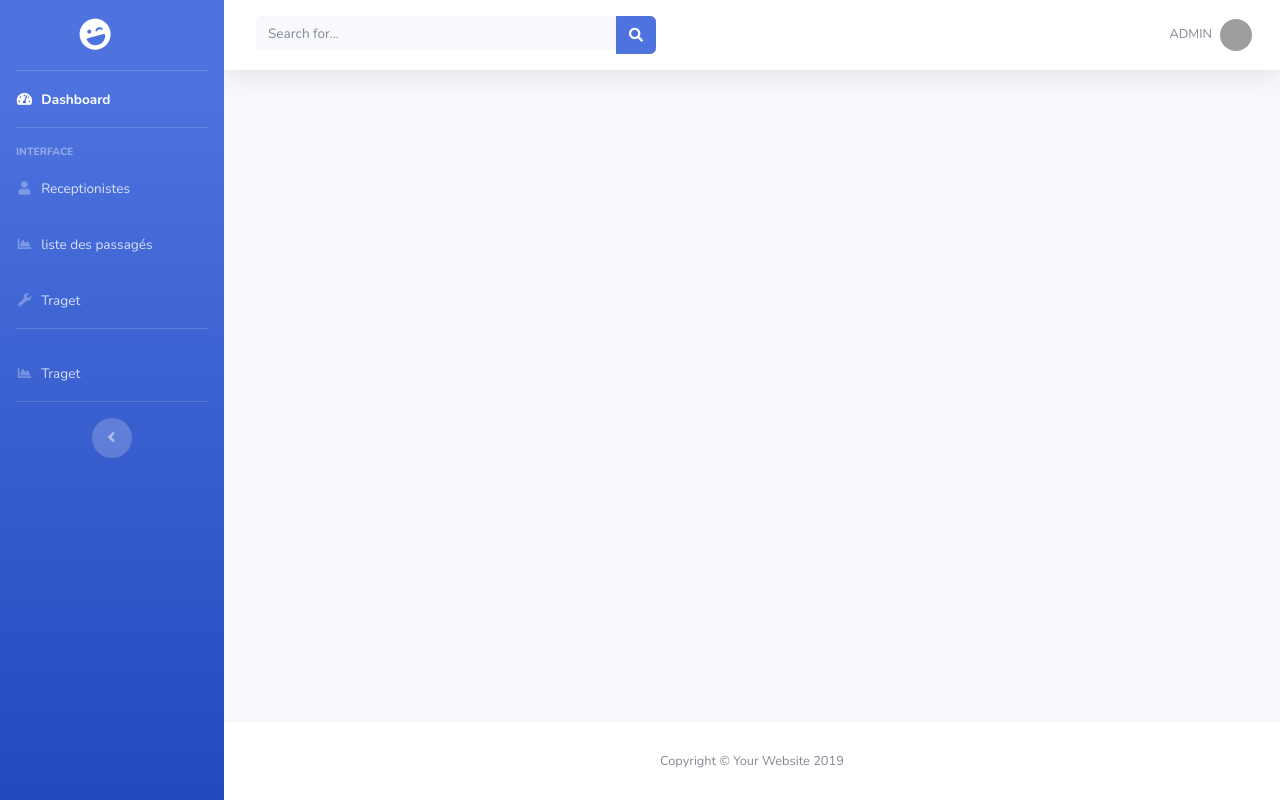
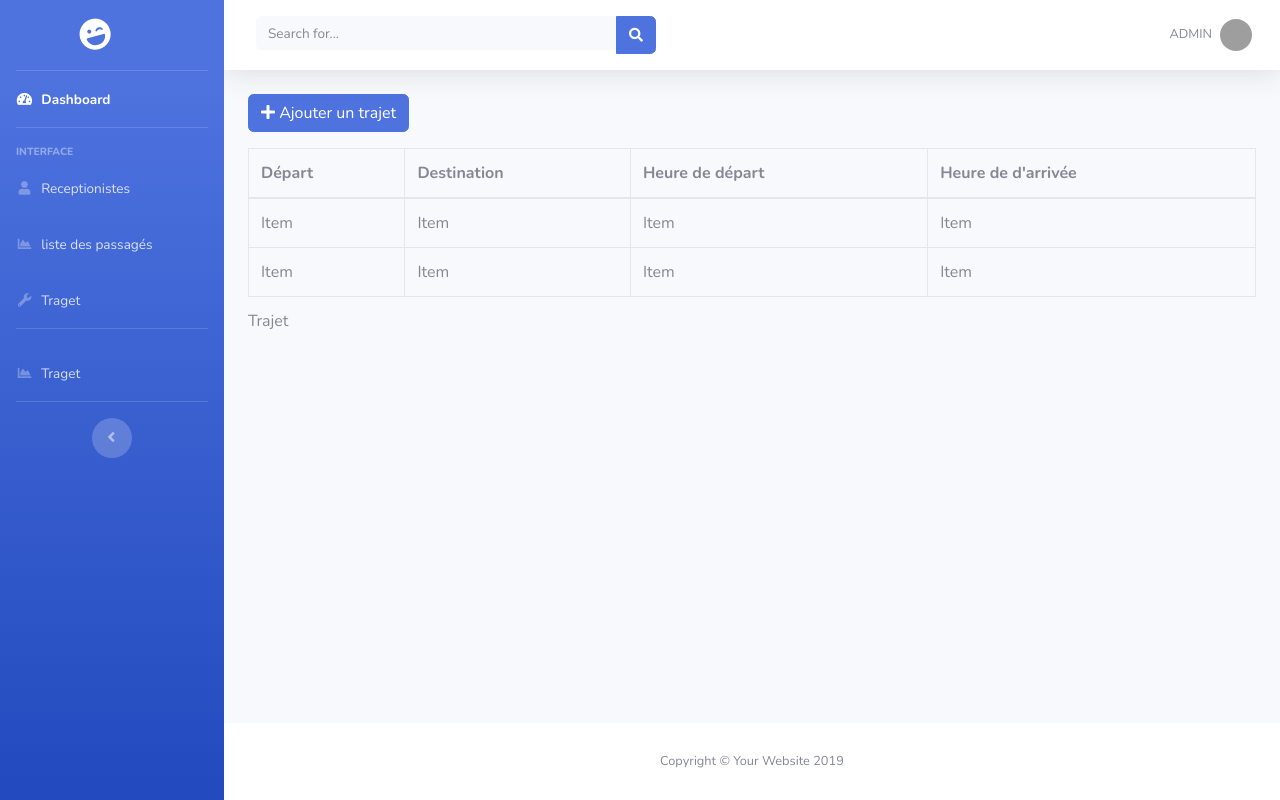
Before and after one commit to francis-tg/bus_transport_app, a PHP site: page /trajet in a window 1280 px wide. Run offline with PHP 8.4, Linux system fonts and the light colour scheme; data that the repository does not hold is empty; grey boxes are pictures that could not be loaded.

Commit message:
fix blank page2

```diff
--- a/Controllers/Admin.php
+++ b/Controllers/Admin.php
@@ -12,7 +12,7 @@ class Admin extends ORM
 
         $role = $this->select("role", ["*"]);
 
-       return  View::render("admin/index", ["users" => $users, "roles" => $role]);
+       View::render("admin/index", ["title"=>"Admin","users" => $users, "roles" => $role]);
 
     }
 
--- a/Controllers/Trajet.php
+++ b/Controllers/Trajet.php
@@ -13,6 +13,6 @@ class Trajet extends Destination{
         return $this->addDestination($data);
     }
     function Home(){
-        View::render("admin/trajet");
+        View::render("admin/trajet",["title"=>"Admin | Trajets"]);
     }
 }
--- a/backend/index.php
+++ b/backend/index.php
@@ -1 +1,6 @@
 <?php
+
+include("database.php");
+
+$db = new database();
+$db->start();
--- a/src/ORM/ORM.php
+++ b/src/ORM/ORM.php
@@ -14,7 +14,7 @@ class ORM extends db
        * @return void
        */
 
-    public function createTable(string $table_name, array $fields)
+    public function createTable(string $table_name, array $fields )
     {
         // Start building the SQL query
         $query = "CREATE TABLE IF NOT EXISTS $table_name (\n";
@@ -39,8 +39,19 @@ class ORM extends db
      */
     public function createRelationship(string $table_name, string $field_name,string  $related_table, string $related_field)
     {
+        $fq = "SELECT table_name,
+            column_name,
+            referenced_table_name,
+            referenced_column_name
+            FROM information_schema.key_column_usage
+            WHERE table_name='$table_name' AND referenced_table_name = '$related_table'";
+        $f = $this->pdo->prepare($fq);
+        $f->execute();
+        if(empty($f->fetch()["referenced_table_name"])==true){
             $query = "ALTER TABLE $table_name ADD FOREIGN KEY ($field_name) REFERENCES $related_table($related_field) ON DELETE CASCADE ON UPDATE CASCADE";
             $this->pdo->exec($query);
+
+        }
     }
     /**
      * Summary of addColumn
--- a/src/ORM/db.php
+++ b/src/ORM/db.php
@@ -9,7 +9,7 @@ class db {
     public $message;
     const DB_NAME = "transport_db";
     const USERNAME = "root";
-    const PWD = "";
+    const PWD = "cyberlyne";
     const HOST = "127.0.0.1";
 
 
--- a/views/admin/index.shadow.php
+++ b/views/admin/index.shadow.php
@@ -1,5 +1,6 @@
 
 {% extends ../views/layouts/main.shadow.php %}
+{% block title %}{{ $title }}{% endblock %}
 {% block content %}
 <!-- Begin Page Content -->
 <div class="container-fluid">
--- a/views/admin/trajet.shadow.php
+++ b/views/admin/trajet.shadow.php
@@ -1,4 +1,88 @@
 {% extends ../views/layouts/main.shadow.php %}
+{% block title %}{{ $title }}{% endblock %}
 {% block content %}
 
+<div class="container-sm container-fluid">
+   <div class="mb-3">
+    <button class="btn btn-primary" data-toggle="modal" data-target="#addTrajet"><i class="fas fa-plus"></i> Ajouter un trajet
+    </button>
+   </div>
+
+    <div class="table-responsive">
+    <table class="table table-striped-columns
+    table-bordered">
+        <thead>
+            <caption>Trajet</caption>
+            <tr>
+                <th>Départ</th>
+                <th>Destination</th>
+                <th>Heure de départ</th>
+                <th>Heure de d'arrivée</th>
+            </tr>
+            </thead>
+            <tbody class="table-group-divider">
+                <tr >
+                    <td scope="row">Item</td>
+                    <td>Item</td>
+                    <td>Item</td>
+                    <td>Item</td>
+                </tr>
+                <tr >
+                    <td scope="row">Item</td>
+                    <td>Item</td>
+                    <td>Item</td>
+                    <td>Item</td>
+                </tr>
+            </tbody>
+            <tfoot>
+
+            </tfoot>
+    </table>
+</div>
+</div>
+
+<div class="modal fade" id="addTrajet" tabindex="-1" data-backdrop="static" data-keyboard="false" role="dialog" aria-labelledby="addTrajetId" aria-hidden="true">
+    <div class="modal-dialog modal-dialog-scrollable modal-dialog-centered modal-md" role="document">
+        <div class="modal-content">
+                <div class="modal-header">
+                    <h5 class="modal-title" id="addTrajetId">Ajouter un trajet</h5>
+                        <button type="button" class="btn-close" data-dismiss="modal" aria-label="Close"></button>
+                </div>
+                <div class="modal-body">
+                    <form method="post">
+                        <div class="form-group">
+                    <label> Départ </label>
+                    <input type="text" name="depart" id="depart" class="form-control" placeholder="depart">
+                </div>
+                <div class="form-group">
+                    <label>Prenom</label>
+                    <input type="text" name="arrive" id="arrive" class="form-control" placeholder="arrive">
+                </div>
+                <div class="form-group">
+                    <label>Heure Départ</label>
+                    <input type="time" name="heure_depart" id="heure_depart" class="form-control" placeholder="Heure de départ">
+                </div>
+                <div class="form-group">
+                    <label>Heure Arrivée</label>
+                    <input type="time" name="heure_arrive" id="heure_arrive" class="form-control" placeholder="Heure d'arrivée">
+                </div>
+                <button type="button" class="btn btn-primary w-100">Enregistrer</button>
+                </form>
+            </div>
+            <div class="modal-footer">
+                <button type="button" class="btn btn-secondary" data-dismiss="modal">Fermer</button>
+
+            </div>
+        </div>
+    </div>
+</div>
+
+
+<!-- Optional: Place to the bottom of scripts -->
+<script>
+    const myModal = new bootstrap.Modal(document.getElementById('addTrajet'), options)
+
+</script>
+
+
 {% endblock %}
--- a/views/layouts/main.shadow.php
+++ b/views/layouts/main.shadow.php
@@ -3,7 +3,6 @@
 	<head>
 		<title>{% yield title %}</title>
         <meta charset="utf-8">
-       <title> Admin Panel</title>
 
   <!-- Custom fonts for this template-->
   <link href="vendor/fontawesome-free/css/all.min.css" rel="stylesheet" type="text/css">
--- /dev/null
+++ b/views/passager.shadow.php
@@ -0,0 +1,5 @@
+{% extends ../views/layouts/main.shadow.php %}
+{% block title %}{{ $title }}{% endblock %}
+{% block content %}
+
+{% endblock %}
```
Also changed, not shown: views/register.shadow.php (renamed from views/register.php).
